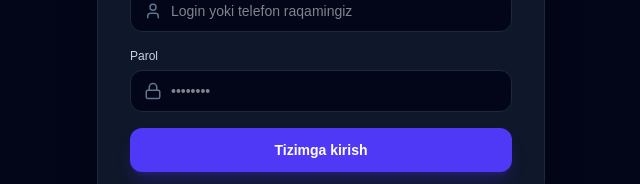
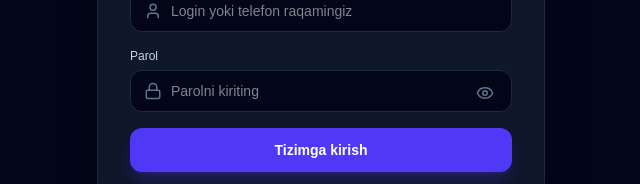
Before and after one commit to Tursunov006/EduYuz, a Next.js app in the folder edyuz-frontend/: page /login in a window 1280 px wide. Shown: the part 415-599 px from the top of the page, without its empty margins (319-959 px from the left). Built offline with nearby package versions, Linux system fonts and the light colour scheme; no server answers.

Commit message:
feat(login): add eye toggle button to show/hide password

```diff
--- a/edyuz-frontend/src/app/login/page.tsx
+++ b/edyuz-frontend/src/app/login/page.tsx
@@ -2,12 +2,13 @@
 
 import { useState, useEffect } from 'react';
 import { useRouter } from 'next/navigation';
-import { Lock, User } from 'lucide-react';
+import { Lock, User, Eye, EyeOff } from 'lucide-react';
 
 export default function LoginPage() {
   const router = useRouter();
   const [login, setLogin] = useState('');
   const [password, setPassword] = useState('');
+  const [showPassword, setShowPassword] = useState(false);
   const [loading, setLoading] = useState(false);
   const [error, setError] = useState('');
 
@@ -112,12 +113,21 @@ export default function LoginPage() {
               <Lock className="absolute left-3.5 top-3 text-slate-500" size={18} />
               <input
                 required
-                type="password"
+                type={showPassword ? 'text' : 'password'}
                 value={password}
                 onChange={(e) => setPassword(e.target.value)}
-                className="w-full bg-slate-950 border border-slate-800 rounded-xl pl-10 pr-4 py-2.5 text-sm text-white focus:outline-none focus:border-indigo-500 focus:ring-1 focus:ring-indigo-500"
-                placeholder="••••••••"
+                className="w-full bg-slate-950 border border-slate-800 rounded-xl pl-10 pr-11 py-2.5 text-sm text-white focus:outline-none focus:border-indigo-500 focus:ring-1 focus:ring-indigo-500"
+                placeholder="Parolni kiriting"
               />
+              <button
+                type="button"
+                onClick={() => setShowPassword(!showPassword)}
+                className="absolute right-3.5 top-2.5 p-1 rounded-lg text-slate-500 hover:text-slate-200 transition focus:outline-none"
+                title={showPassword ? "Parolni yashirish" : "Parolni ko'rsatish"}
+                aria-label={showPassword ? "Parolni yashirish" : "Parolni ko'rsatish"}
+              >
+                {showPassword ? <EyeOff size={18} /> : <Eye size={18} />}
+              </button>
             </div>
           </div>
 
```
